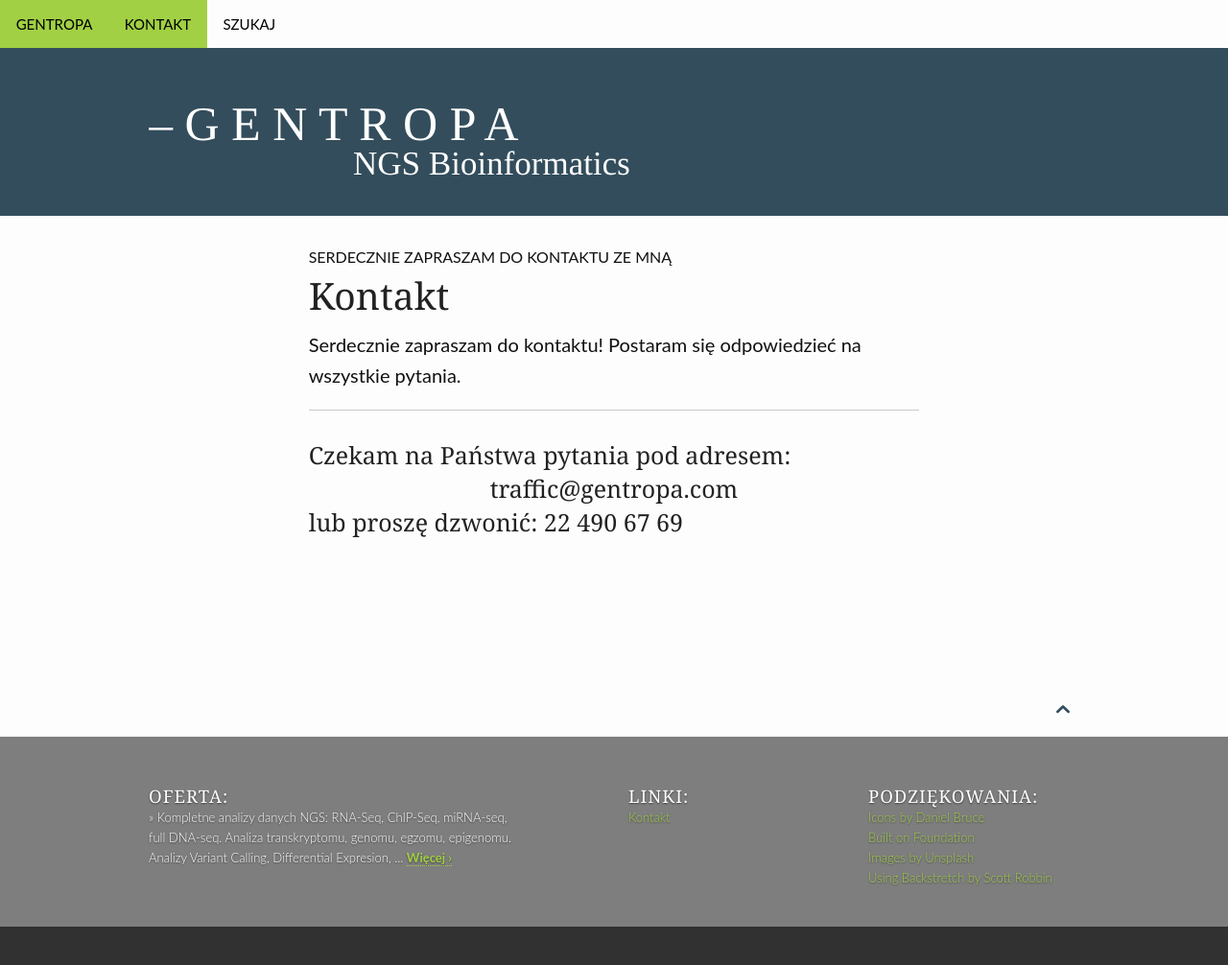
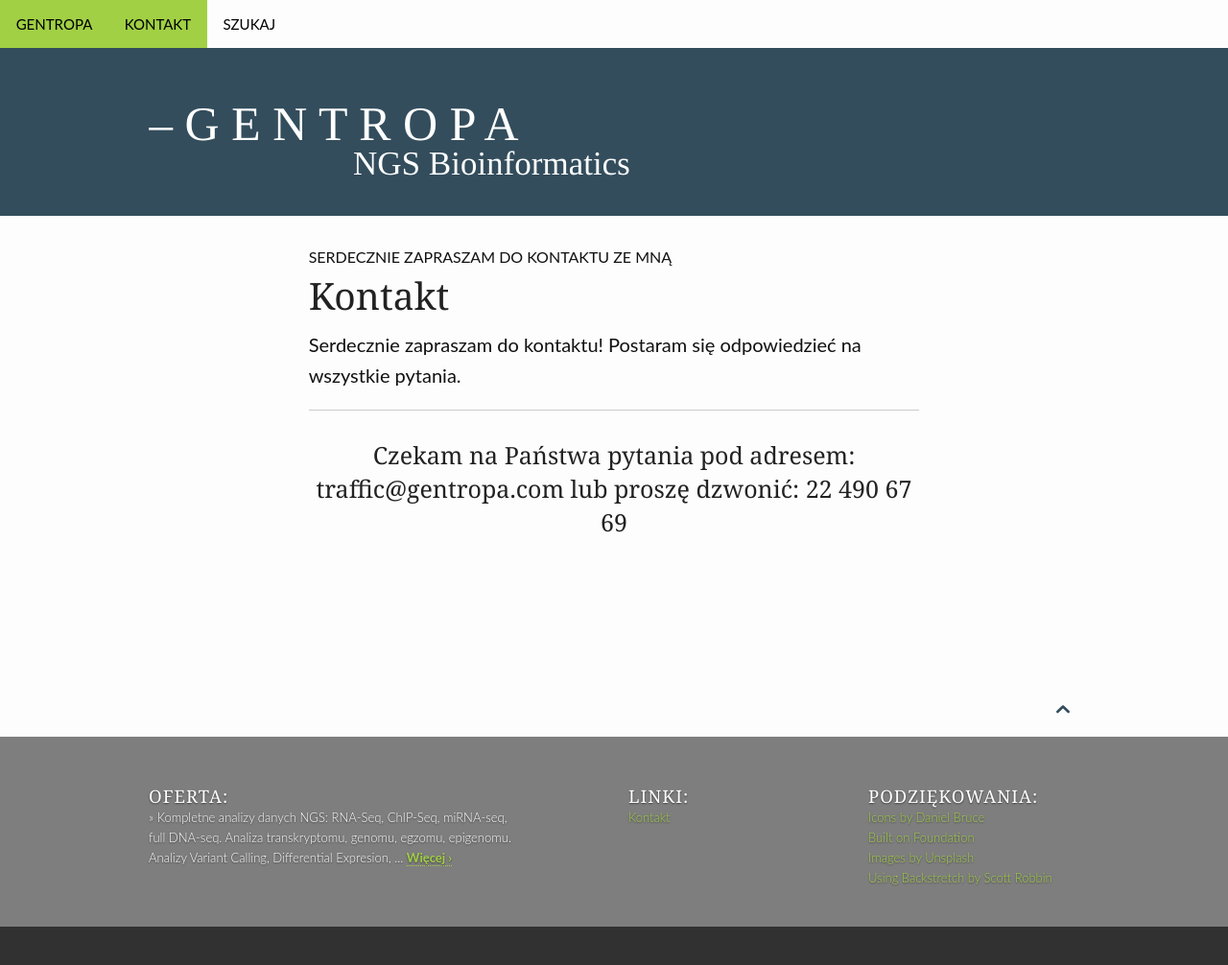
Before and after one commit to gentropa/gentropa.github.io, a Jekyll site: the page built from pages/contact.md, in a window 1280 px wide. Shown: the whole page at 96% size. Built offline with Jekyll 4.4.1, drawn with Linux system fonts in a browser that asks for light colours.

Commit message:
Po urlopie

```diff
--- a/pages/contact.md
+++ b/pages/contact.md
@@ -9,8 +9,11 @@ permalink: "/contact/"
 <hr>
 
 <h3>
+<center>
 Czekam na Państwa pytania pod adresem:
-<center>traffic@gentropa.com</center>
-
-lub proszę dzwonić: 22 490 67 69
+traffic@gentropa.com
+lub
+proszę dzwonić:
+22 490 67 69
+</center>
 </h3>
```
